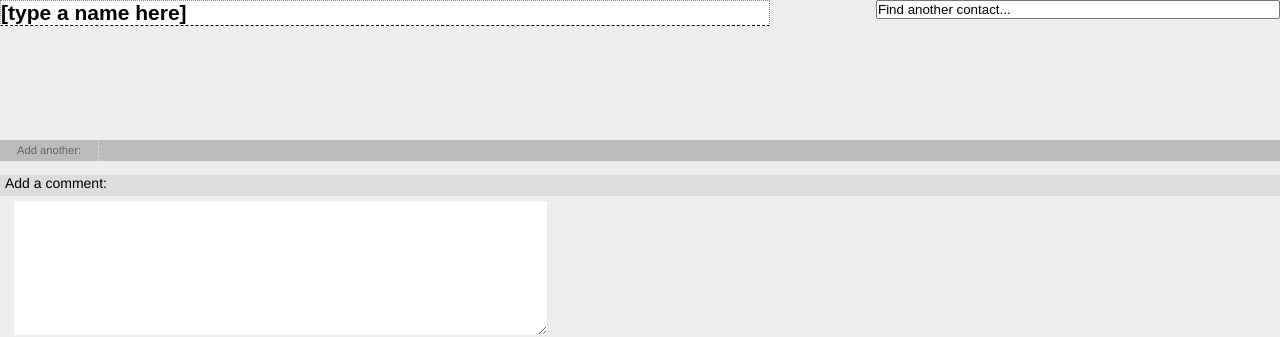
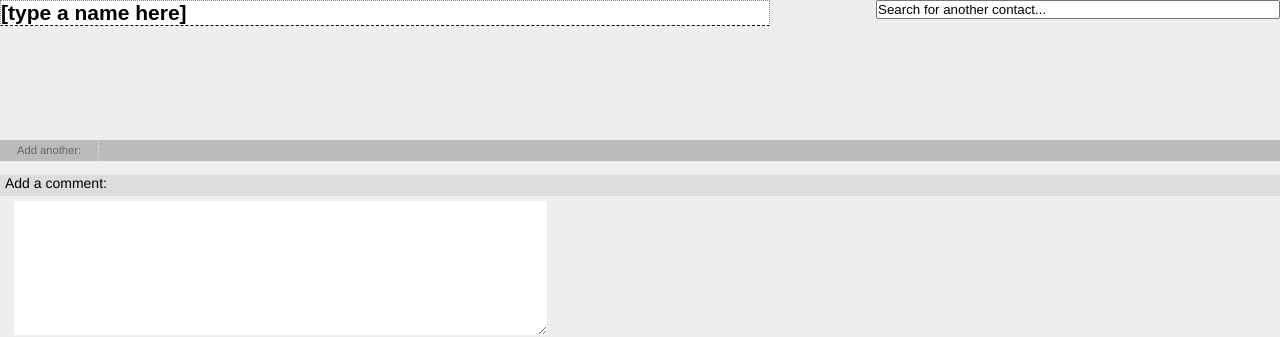
Before and after one commit to cwillu/kiab, a Python web app: template templates/contacts/contact.html in a window 1280 px wide. Shown: the top 337 px of the page. Run offline with Jinja, Linux system fonts and the light colour scheme; the template is opened without the code that fills it, so the values that code supplies are empty.

Commit message:
Search field niciety Additional namespace level in kiab.js

```diff
--- a/static/kiab.js
+++ b/static/kiab.js
@@ -1,14 +1,18 @@
 $(function () {
   $('.palette .widget').click(function () {
     var widget = $('.widgetPrototype .detailTable', this);
-    kiab.addWidget(widget);
+    kiab.contact.addWidget(widget);
   });
-  $('.control', $('#details')).blur(kiab.sendUpdate);
-  $('.name', $('#details')).blur(kiab.sendNameUpdate);
-  $('textarea', $('#comments')).blur(kiab.sendComment);
+  $('.control', $('#details')).blur(kiab.contact.sendUpdate);
+  $('.name', $('#details')).blur(kiab.contact.sendNameUpdate);
+  $('textarea', $('#comments')).blur(kiab.contact.sendComment);
+
+  $("input[name='search']").focus(kiab.search.prepareField);
+  $("input[name='search']").blur(kiab.search.cleanUpField);
 });
 
 kiab = {
+ contact: {
     session_uuid: $.uuid(),
     addWidget: function (widget) {
       var widget = widget.contents().clone();
@@ -73,6 +77,28 @@ kiab = {
           }
         }
       });
+    }
+  },
+  search: {
+    prepareField: function () {
+      if (!('initialValue' in kiab.search)) {
+        kiab.search.initialValue = this.value;
+      }
+      if (this.value === kiab.search.initialValue) {
+        this.value = ''
+      } else {
+        $(this).select();
+      }
+    },
+    cleanUpField: function () {
+      if (!('initialValue' in kiab.search)) {
+        return alert('initialValue for search field was never set?  Weird.');
+      }
+      if ($.trim(this.value) === '') {
+        this.value = kiab.search.initialValue;
+      }
+
+    }
   },
   scope: $.scope()
 };
--- a/templates/contacts/contact.html
+++ b/templates/contacts/contact.html
@@ -149,7 +149,7 @@
 <body>
   <div class="header">
     <form action="/search/" method="POST">
-      <input type="text" name="search" value="Find another contact..." />
+      <input type="text" name="search" value="Search for another contact..." />
     </form>
   </div>
 
```
Also changed, not shown: contacts/views.py (line endings or trailing spaces). Lines whose indentation alone changed are shown as unchanged.
